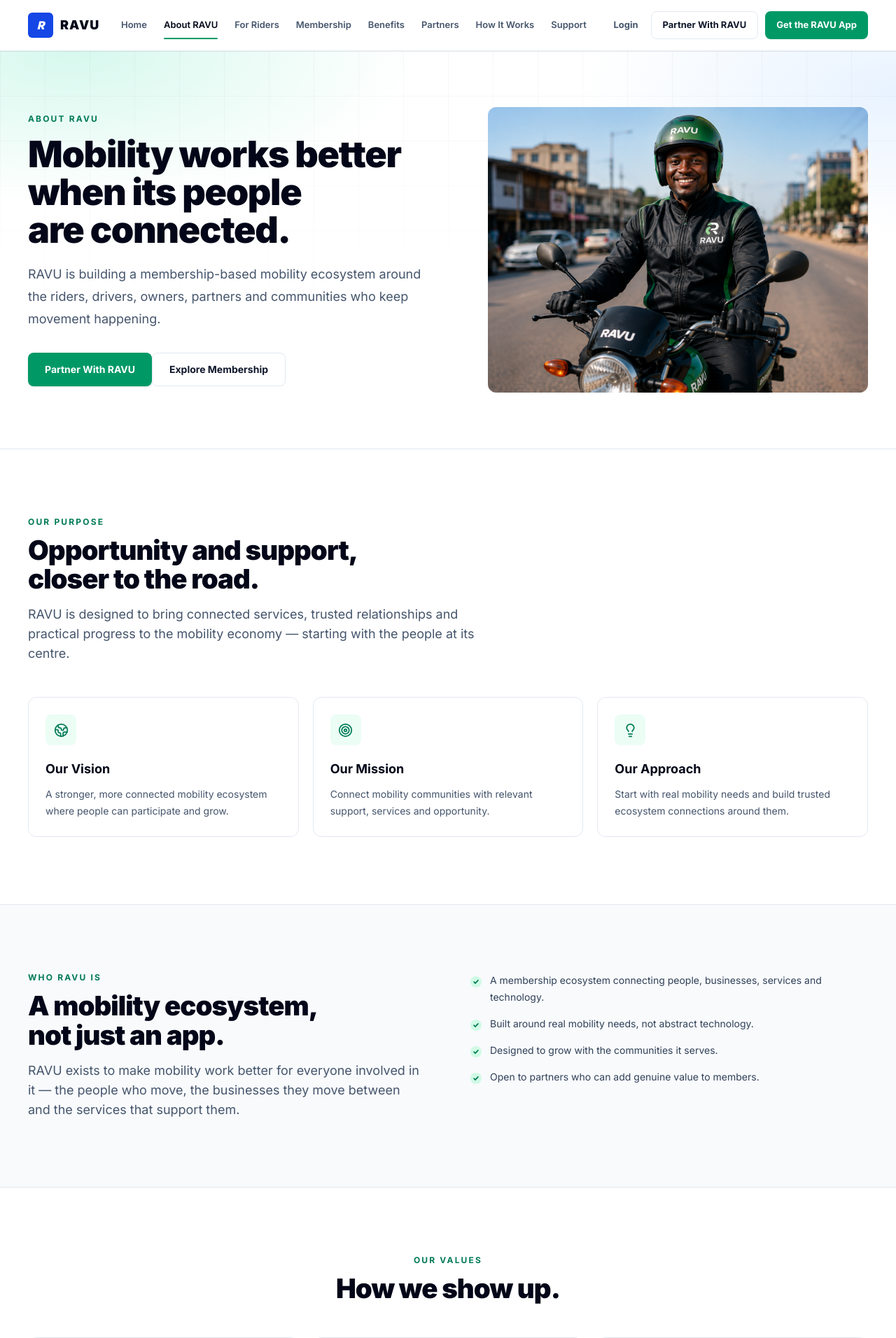
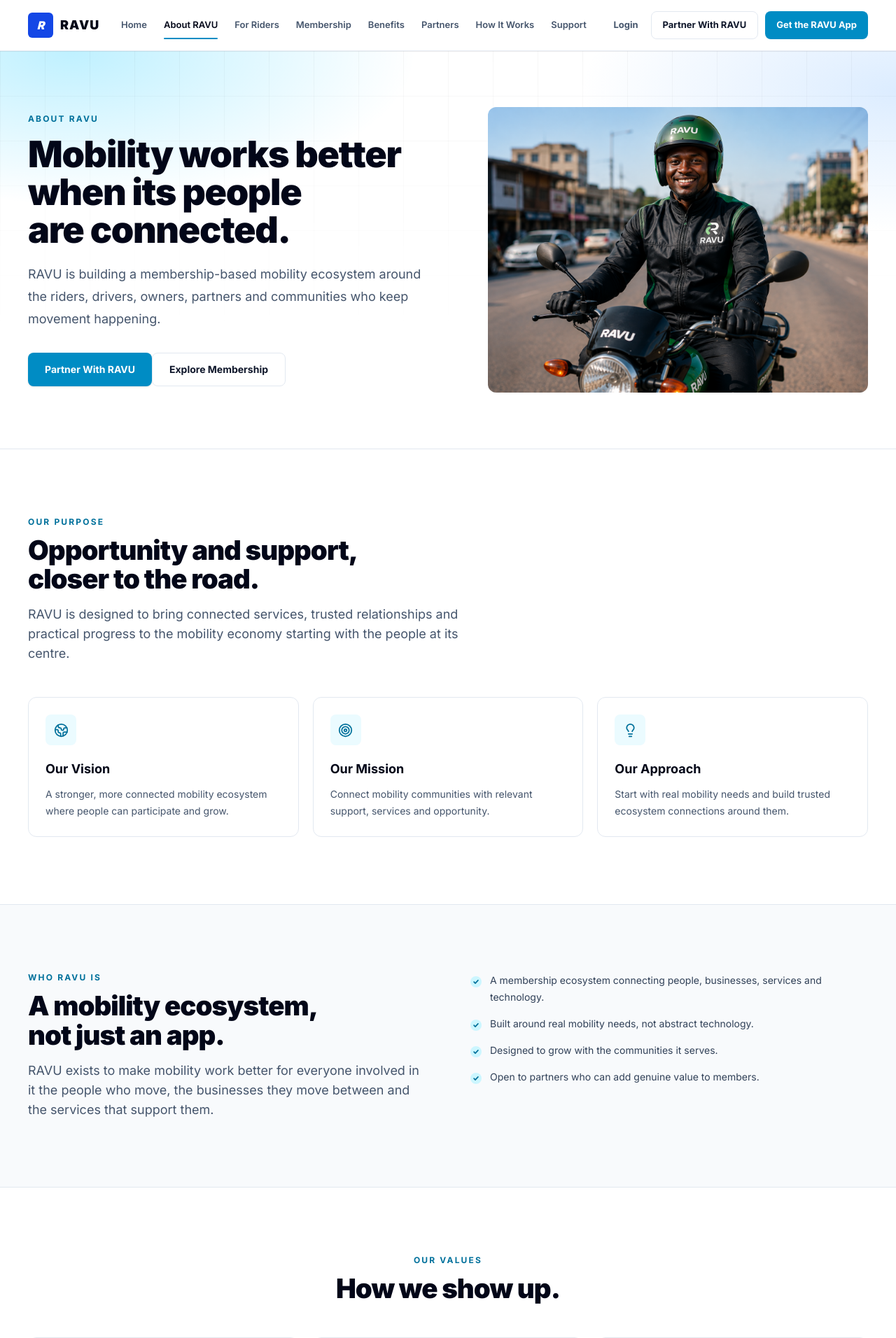
Before and after one commit to Ravu-Go/RavuWebsite, a Laravel app: page /about-ravu in a window 1280 px wide. Shown: the top 1912 px of the page at 70% size. Run offline with Laravel 12, Linux system fonts and the light colour scheme; style sheets or scripts are compiled from the project's sources; some libraries are stand-ins or nearby versions.

Commit message:
refactor(ui): update design system colors and refine website copy
Refactor the RAVU design system by transitioning the primary accent color
from emerald to a navy/blue identity in the CSS variables. Additionally,
update the Tailwind configuration and refine various text elements
across the website pages to improve flow and consistency.

- Update `--color-ravu-*` variables to navy blue in `app.css`
- Adjust `.ravu-mesh` gradient opacity and color mixing
- Add `tailwind.config.js`
- Add agent configuration files in `.kilo/agents/`
- Clean up punctuation and phrasing in `AboutRavu`, `ForRiders`,
  `Home`, `How_It_Works`, `Membership`, and `Support` components

```diff
--- a/resources/css/app.css
+++ b/resources/css/app.css
@@ -21,18 +21,18 @@
     --font-sans: "Inter", ui-sans-serif, system-ui, -apple-system,
         "Segoe UI", Roboto, "Helvetica Neue", Arial, sans-serif;
 
-    /* ravu-* = emerald — the primary accent the site already used */
-    --color-ravu-50: oklch(0.979 0.021 166.113);
-    --color-ravu-100: oklch(0.95 0.052 163.051);
-    --color-ravu-200: oklch(0.905 0.093 164.15);
-    --color-ravu-300: oklch(0.845 0.143 164.978);
-    --color-ravu-400: oklch(0.765 0.177 163.223);
-    --color-ravu-500: oklch(0.696 0.17 162.48);
-    --color-ravu-600: oklch(0.596 0.145 163.225);
-    --color-ravu-700: oklch(0.508 0.118 165.612);
-    --color-ravu-800: oklch(0.432 0.095 166.913);
-    --color-ravu-900: oklch(0.378 0.077 168.94);
-    --color-ravu-950: oklch(0.262 0.051 172.552);
+/* ravu-* = navy blue — primary accent changed to navy/blue identity */
+     --color-ravu-50: oklch(0.979 0.021 230);
+     --color-ravu-100: oklch(0.95 0.052 230);
+     --color-ravu-200: oklch(0.905 0.093 230);
+     --color-ravu-300: oklch(0.845 0.143 230);
+     --color-ravu-400: oklch(0.765 0.177 230);
+     --color-ravu-500: oklch(0.696 0.17 230);
+     --color-ravu-600: oklch(0.596 0.145 230);
+     --color-ravu-700: oklch(0.508 0.118 230);
+     --color-ravu-800: oklch(0.432 0.095 230);
+     --color-ravu-900: oklch(0.378 0.077 230);
+     --color-ravu-950: oklch(0.262 0.051 230);
 
     /* ink-* = slate — neutrals, borders, dark bands, body text */
     --color-ink-50: oklch(0.984 0.003 247.858);
@@ -138,12 +138,12 @@
 .ravu-mesh {
     background-image: radial-gradient(
             ellipse 62% 62% at 8% 0%,
-                color-mix(in srgb, var(--color-ravu-400) 16%, transparent),
+            color-mix(in srgb, var(--color-ravu-400) 25%, transparent),
             transparent 62%
         ),
         radial-gradient(
             ellipse 55% 55% at 100% 10%,
-                color-mix(in srgb, var(--color-spare-400) 13%, transparent),
+            color-mix(in srgb, var(--color-spare-400) 20%, transparent),
             transparent 64%
         );
 }
--- a/resources/js/Components/sections.jsx
+++ b/resources/js/Components/sections.jsx
@@ -210,7 +210,7 @@ export function EcosystemSection({ tone = "muted" }) {
                             }`}
                     >
                         The ecosystem works because each part strengthens the
-                        others — people, businesses, services and opportunity,
+                        others people, businesses, services and opportunity,
                         connected around mobility.
                     </p>
                 </Reveal>
--- a/resources/js/Pages/Website/AboutRavu.jsx
+++ b/resources/js/Pages/Website/AboutRavu.jsx
@@ -59,7 +59,7 @@ export default function AboutRavu() {
                         <SectionTitle
                             eyebrow="Our purpose"
                             title="Opportunity and support, closer to the road."
-                            text="RAVU is designed to bring connected services, trusted relationships and practical progress to the mobility economy — starting with the people at its centre."
+                            text="RAVU is designed to bring connected services, trusted relationships and practical progress to the mobility economy starting with the people at its centre."
                         />
                     </Reveal>
 
@@ -94,7 +94,7 @@ export default function AboutRavu() {
                             <SectionTitle
                                 eyebrow="Who RAVU is"
                                 title="A mobility ecosystem, not just an app."
-                                text="RAVU exists to make mobility work better for everyone involved in it — the people who move, the businesses they move between and the services that support them."
+                                text="RAVU exists to make mobility work better for everyone involved in it the people who move, the businesses they move between and the services that support them."
                             />
                         </Reveal>
                         <Reveal delay={0.08}>
--- a/resources/js/Pages/Website/ForRiders.jsx
+++ b/resources/js/Pages/Website/ForRiders.jsx
@@ -63,7 +63,7 @@ export default function ForRiders() {
             <Hero
                 eyebrow="For riders & drivers"
                 title="A stronger ride starts with a stronger ecosystem."
-                text="RAVU begins with the boda boda and motorcycle communities whose work keeps people and places connected — and grows outward from there."
+                text="RAVU begins with the boda boda and motorcycle communities whose work keeps people and places connected and grows outward from there."
                 primary={{ label: "Get the RAVU App", href: "/for-riders#app" }}
                 secondary={{
                     label: "Learn About Membership",
@@ -81,7 +81,7 @@ export default function ForRiders() {
                         <SectionTitle
                             eyebrow="What RAVU means for riders"
                             title="Support for the journey beyond the next trip."
-                            text="RAVU is designed around the everyday realities of mobility work — and the opportunity to build something more from it."
+                            text="RAVU is designed around the everyday realities of mobility work and the opportunity to build something more from it."
                         />
                     </Reveal>
 
@@ -108,11 +108,11 @@ export default function ForRiders() {
                                 mobile app.
                             </h2>
                             <p className="mt-5 text-base leading-7 text-ink-600 sm:text-lg">
-                                This website introduces RAVU — the membership,
+                                This website introduces RAVU the membership,
                                 the ecosystem and the opportunity. The app is
                                 where the operational experience happens:
                                 registration, membership access, services and
-                                the day-to-day tools built around your work.
+                                the day to day tools built around your work.
                             </p>
                             <div className="mt-8">
                                 <Button href="/for-riders#app" size="lg">
--- a/resources/js/Pages/Website/Home.jsx
+++ b/resources/js/Pages/Website/Home.jsx
@@ -160,7 +160,7 @@ export default function Home() {
                                 RAVU
                             </p>
                             <p className="mt-1 text-sm font-semibold text-white">
-                                Together we drive better opportunities.
+                                Together we drive better.........................!
                             </p>
                         </div>
                     </div>
--- a/resources/js/Pages/Website/How_It_Works.jsx
+++ b/resources/js/Pages/Website/How_It_Works.jsx
@@ -113,7 +113,7 @@ export default function HowItWorks() {
                                 </h3>
                                 <p className="mt-3 text-sm leading-6 text-ink-600">
                                     Partners contribute relevant support,
-                                    services and opportunities — making the
+                                    services and opportunities making the
                                     ecosystem genuinely useful to members.
                                 </p>
                             </div>
--- a/resources/js/Pages/Website/Membership.jsx
+++ b/resources/js/Pages/Website/Membership.jsx
@@ -60,7 +60,7 @@ export default function Membership() {
                             </h1>
                             <p className="mt-5 max-w-xl text-base leading-7 text-ink-600 sm:text-lg sm:leading-8">
                                 A RAVU membership connects you to a growing
-                                ecosystem of support, benefits and community —
+                                ecosystem of support, benefits and community
                                 built around your mobility journey.
                             </p>
                             <div className="mt-8 gap-3 sm:flex sm:flex-wrap sm:items-center">
--- a/resources/js/Pages/Website/Support.jsx
+++ b/resources/js/Pages/Website/Support.jsx
@@ -103,7 +103,7 @@ export default function Support() {
                                         details have not been published yet.
                                         This area is ready to connect to the
                                         official support channel as soon as it
-                                        is confirmed — no phone numbers, email
+                                        is confirmed no phone numbers, email
                                         addresses or messaging links are shown
                                         here until they are real.
                                     </p>
```
Also changed, not shown: tailwind.config.js (added, +14 -0 lines), .kilo/agents/code-reviewer.md (added), .kilo/agents/data.md (added), resources/js/Pages/Website/ How_It_Works.jsx (added). Lines whose indentation alone changed are shown as unchanged.
